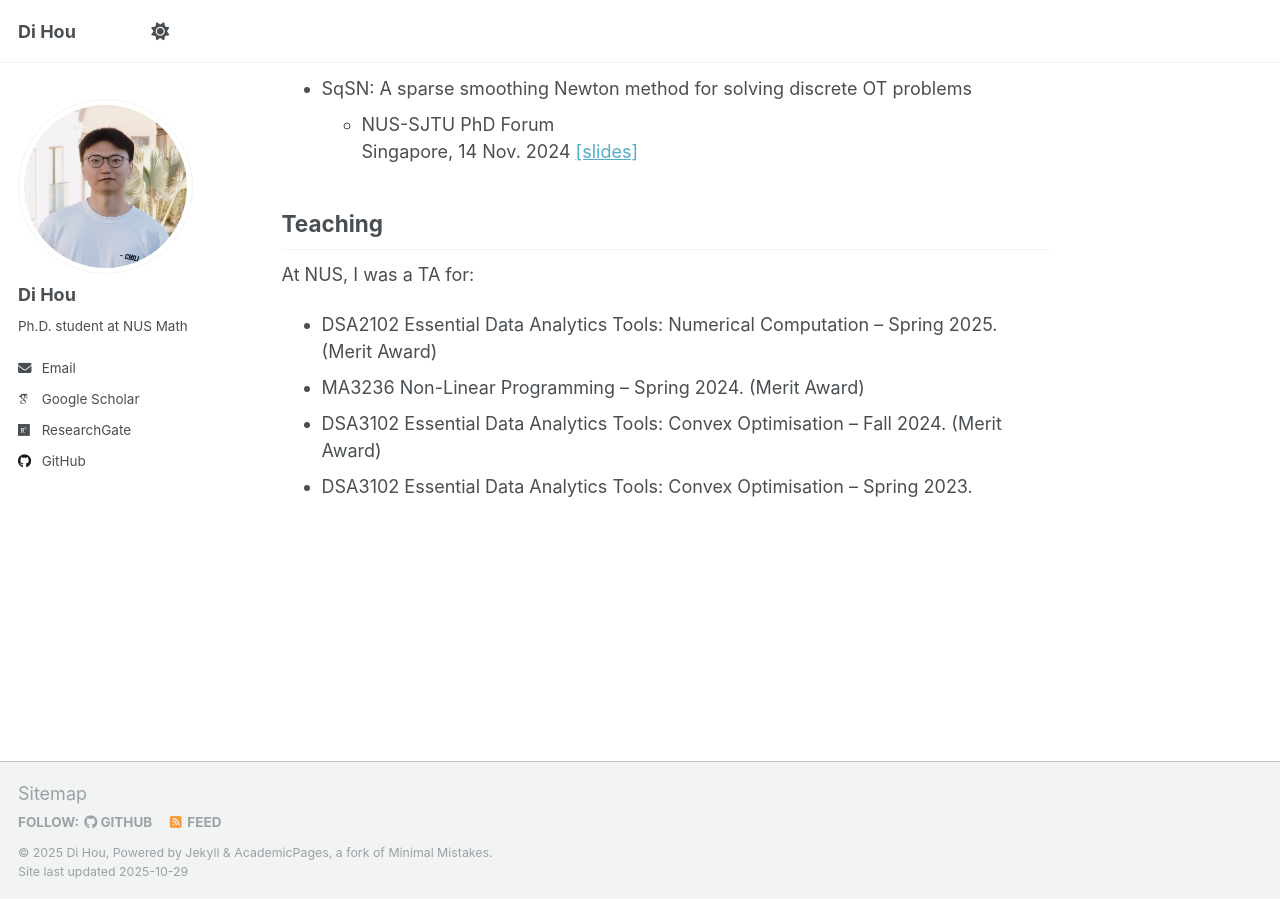
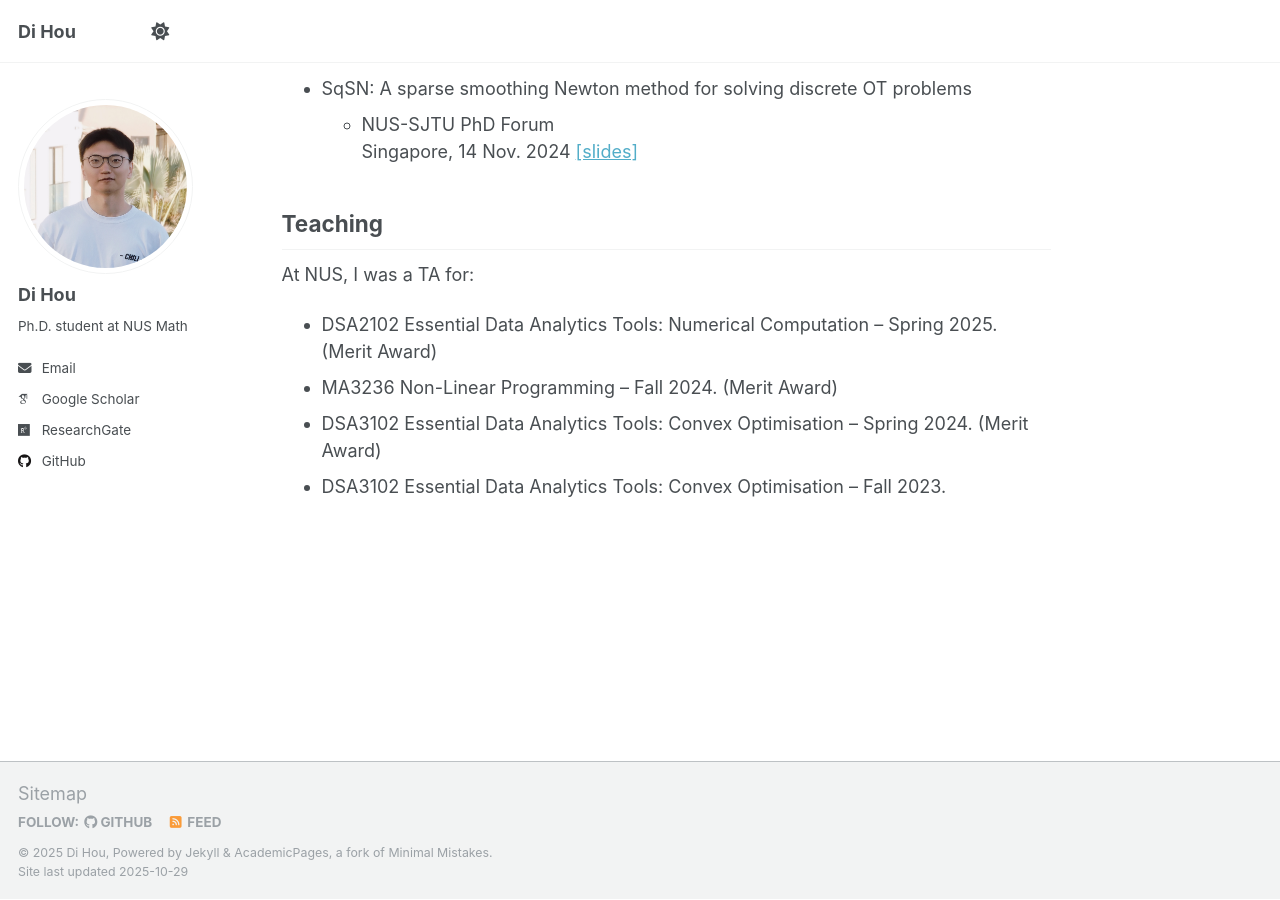
Before and after one commit to HouDiOpt/HouDiOpt.github.io, a Jekyll site: the page built from _pages/about.md, in a window 1280 px wide and 900 px high, scrolled down 1352 px. Built offline with Jekyll 4.4.1, drawn with Linux system fonts in a browser that asks for light colours; some web fonts are replaced; a script that is not in the unit is left out.

Commit message:
Update teaching assistantship details in about.md

```diff
--- a/_pages/about.md
+++ b/_pages/about.md
@@ -50,6 +50,6 @@ Teaching
 ------
 At NUS, I was a TA for:
 - DSA2102 Essential Data Analytics Tools: Numerical Computation  -- Spring 2025. (Merit Award)
-- MA3236 Non-Linear Programming -- Spring 2024. (Merit Award)
-- DSA3102 Essential Data Analytics Tools: Convex Optimisation -- Fall 2024. (Merit Award)
-- DSA3102 Essential Data Analytics Tools: Convex Optimisation -- Spring 2023.
+- MA3236 Non-Linear Programming -- Fall 2024. (Merit Award)
+- DSA3102 Essential Data Analytics Tools: Convex Optimisation -- Spring 2024. (Merit Award)
+- DSA3102 Essential Data Analytics Tools: Convex Optimisation -- Fall 2023.
```
